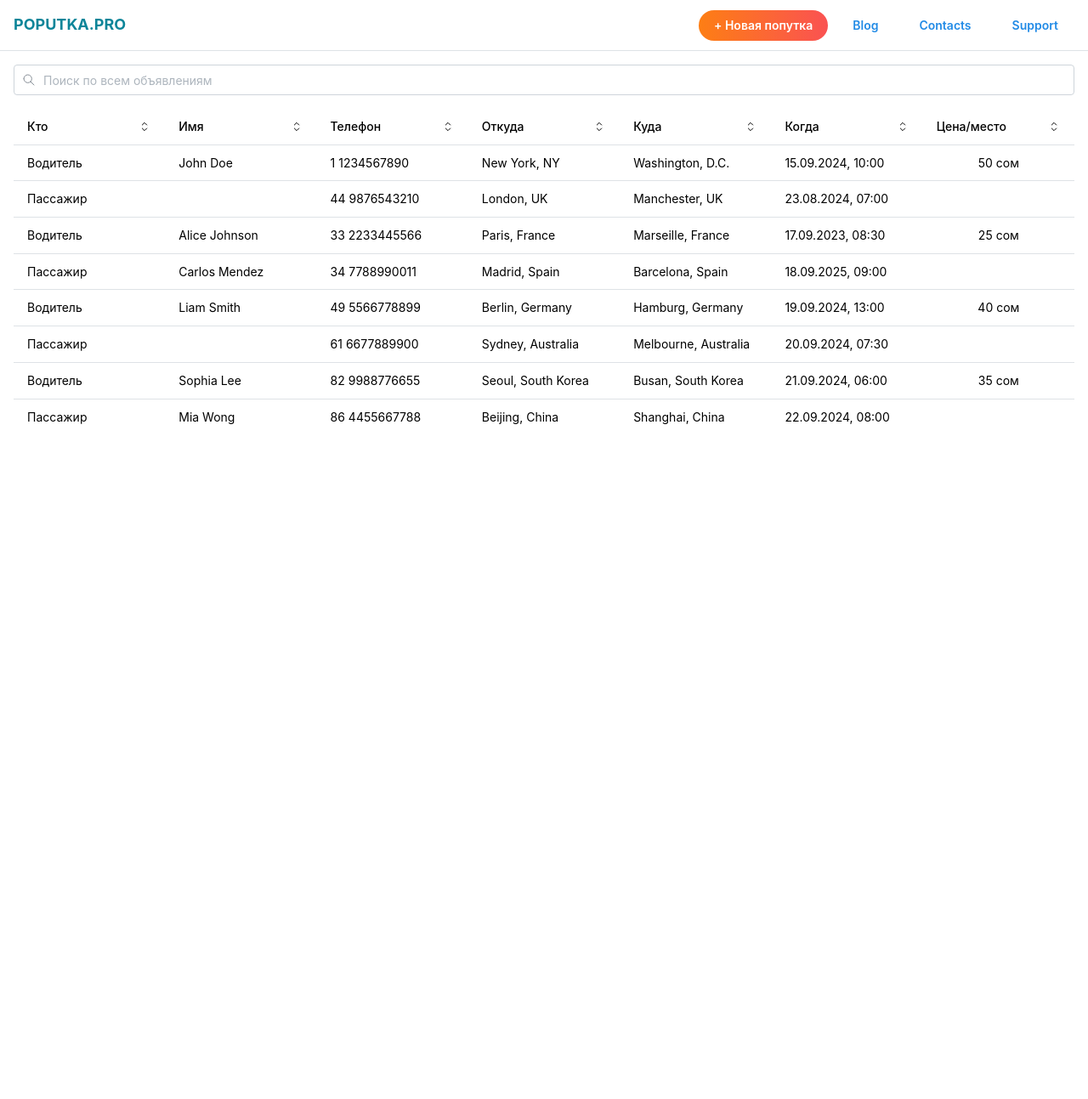
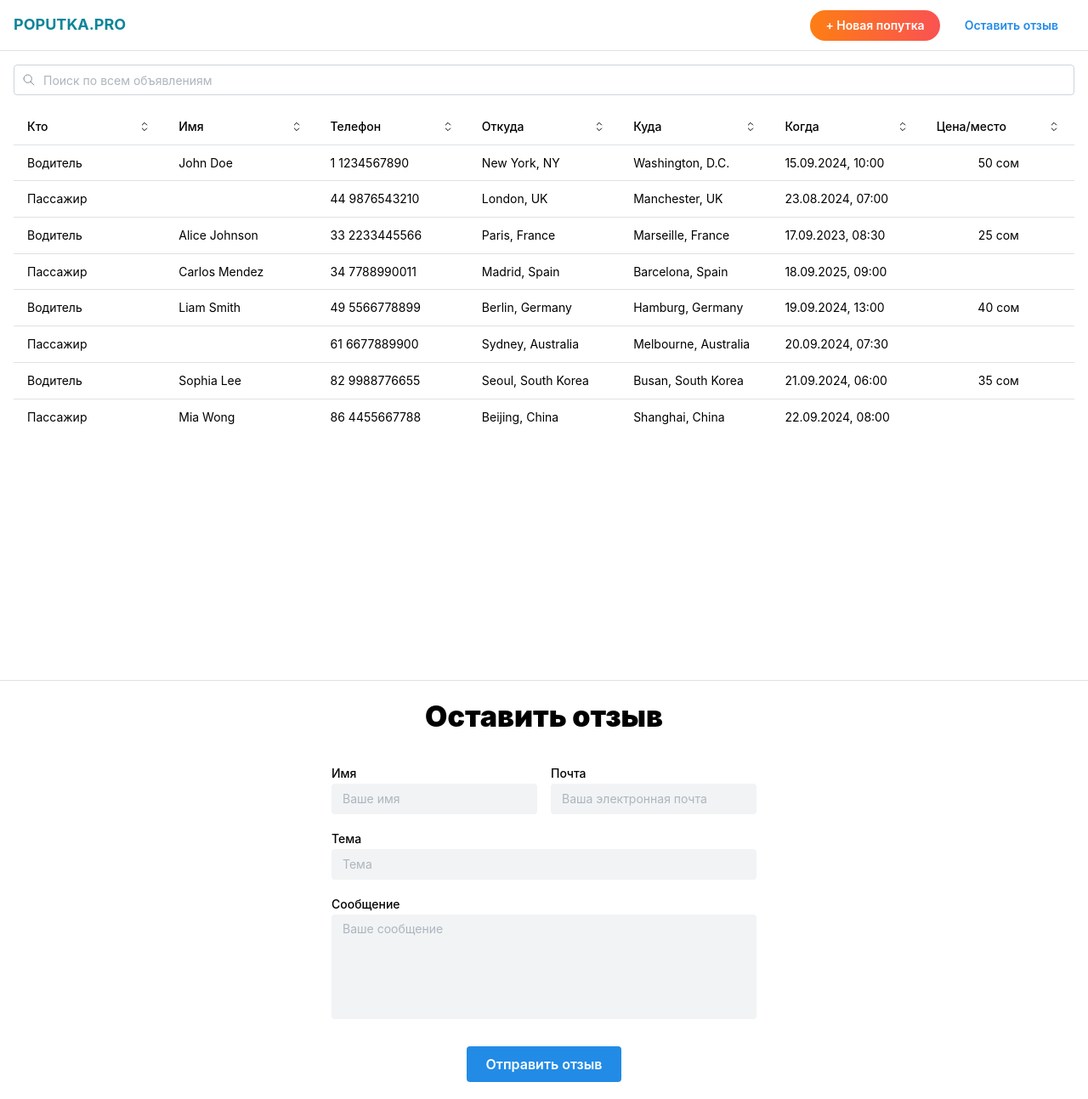
Before and after one commit to bakai-taalaibek/carpool, a Next.js app in the folder client/: page / in a window 1280 px wide. Shown: the whole page at 85% size. Before the commit the page ends 800 px from the top, so only its background shows below. Built offline with nearby package versions, Linux system fonts and the light colour scheme.

Commit message:
Add feedback element

```diff
--- a/client/app/basicMantineLayout.tsx
+++ b/client/app/basicMantineLayout.tsx
@@ -6,6 +6,8 @@ import "@mantine/dates/styles.css";
 import { useDisclosure } from "@mantine/hooks";
 import Link from "next/link";
 import { usePathname } from "next/navigation";
+import Footer from "./footer";
+import { useScrollIntoView } from "@mantine/hooks";
 
 export const metadata = {
   title: "Mantine Next.js template",
@@ -14,6 +16,9 @@ export const metadata = {
 
 export default function BasicMantineLayout({ children }: { children: any }) {
   const [isSidebarOpened, { toggle: toggleSidebar }] = useDisclosure();
+  const { scrollIntoView, targetRef } = useScrollIntoView<HTMLDivElement>({
+    duration: 800,
+  });
   const pathname = usePathname();
 
   return (
@@ -57,14 +62,12 @@ export default function BasicMantineLayout({ children }: { children: any }) {
                   + Новая попутка
                 </Button>
               )}
-              <Button variant="subtle" radius="xl">
-                Blog
-              </Button>
-              <Button variant="subtle" radius="xl">
-                Contacts
-              </Button>
-              <Button variant="subtle" radius="xl">
-                Support
+              <Button
+                variant="subtle"
+                radius="xl"
+                onClick={() => scrollIntoView()}
+              >
+                Оставить отзыв
               </Button>
             </Group>
           </Group>
@@ -79,6 +82,7 @@ export default function BasicMantineLayout({ children }: { children: any }) {
       </AppShell.Navbar>
 
       <AppShell.Main>{children}</AppShell.Main>
+      <Footer ref={targetRef} />
     </AppShell>
   );
 }
--- /dev/null
+++ b/client/app/footer.tsx
@@ -0,0 +1,92 @@
+import {
+  TextInput,
+  Textarea,
+  SimpleGrid,
+  Group,
+  Title,
+  Button,
+  Center,
+} from "@mantine/core";
+import { useForm } from "@mantine/form";
+import { forwardRef, RefObject } from "react";
+
+const Footer = forwardRef<HTMLDivElement>(function Footer(props, ref) {
+  const form = useForm({
+    initialValues: {
+      name: "",
+      email: "",
+      subject: "",
+      message: "",
+    },
+    validate: {
+      name: (value) => value.trim().length < 2,
+      email: (value) => !/^\S+@\S+$/.test(value),
+      subject: (value) => value.trim().length === 0,
+    },
+  });
+
+  return (
+    <Center
+      ref={ref}
+      py={20}
+      style={{ borderTop: "1px solid var(--mantine-color-gray-3)" }}
+    >
+      <form style={{ width: "500px" }} onSubmit={form.onSubmit(() => {})}>
+        <Title
+          order={2}
+          size="h1"
+          style={{ fontFamily: "Greycliff CF, var(--mantine-font-family)" }}
+          fw={900}
+          ta="center"
+        >
+          Оставить отзыв
+        </Title>
+
+        <SimpleGrid cols={{ base: 1, sm: 2 }} mt="xl">
+          <TextInput
+            label="Имя"
+            placeholder="Ваше имя"
+            name="name"
+            variant="filled"
+            {...form.getInputProps("name")}
+          />
+          <TextInput
+            label="Почта"
+            placeholder="Ваша электронная почта"
+            name="email"
+            variant="filled"
+            {...form.getInputProps("email")}
+          />
+        </SimpleGrid>
+
+        <TextInput
+          label="Тема"
+          placeholder="Тема"
+          mt="md"
+          name="subject"
+          variant="filled"
+          {...form.getInputProps("subject")}
+        />
+        <Textarea
+          label="Сообщение"
+          mt="md"
+          placeholder="Ваше сообщение"
+          maxRows={10}
+          minRows={5}
+          autosize
+          name="message"
+          variant="filled"
+          {...form.getInputProps("message")}
+        />
+
+        <Group justify="center" mt="xl">
+          <Button type="submit" size="md">
+            Отправить отзыв
+          </Button>
+        </Group>
+      </form>
+    </Center>
+  );
+});
+
+export default Footer;
--- a/client/package.json
+++ b/client/package.json
@@ -11,6 +11,7 @@
   "dependencies": {
     "@mantine/core": "^7.12.1",
     "@mantine/dates": "^7.12.1",
+    "@mantine/form": "^7.12.2",
     "@mantine/hooks": "^7.12.1",
     "@tabler/icons-react": "^3.12.0",
     "dayjs": "^1.11.12",
```
Also changed, not shown: 1 other file (tests, documents, lock files or other folders).
